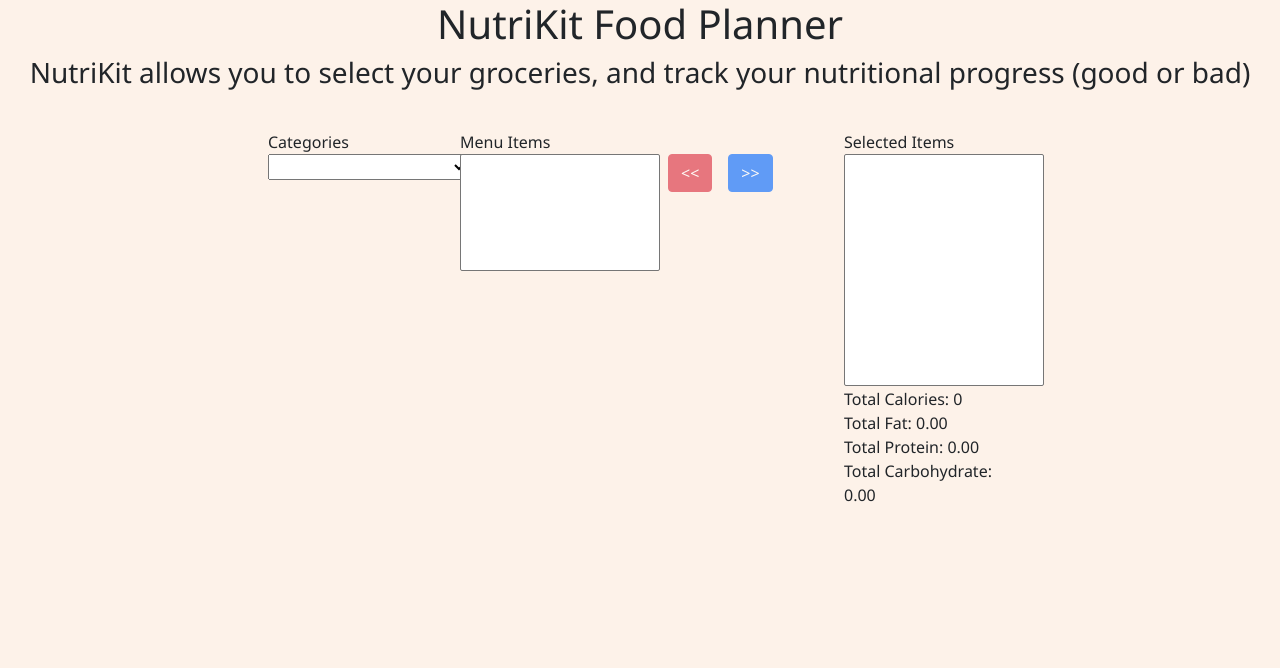
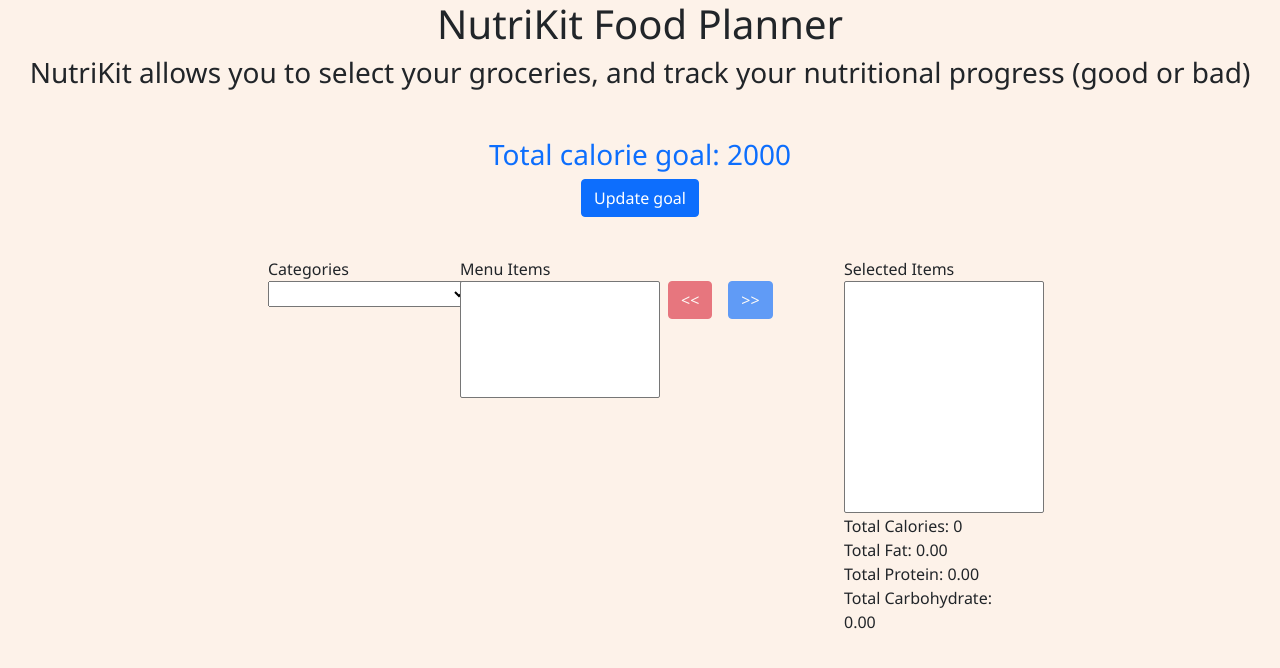
Before and after one commit to JZ8089/swen344, a React (Create React App) app in the folder jz8089-react-client3/: page / in a window 1280 px wide. Shown: the top 668 px of the page. Built offline with nearby package versions, Linux system fonts and the light colour scheme.

Commit message:
create CaloriesGoal component to update total calorie goal

```diff
--- a/jz8089-react-client3/src/App.js
+++ b/jz8089-react-client3/src/App.js
@@ -3,6 +3,7 @@ import "./App.css";
 import Header from "./components/header/header";
 import Category from "./components/category/category";
 import NutritionFacts from "./components/nutrition-facts/NutritionFacts";
+import CaloriesGoal from "./components/calories-goal/CaloriesGoal";
 
 const foodData = {
   proteins: [
@@ -251,11 +252,14 @@ class App extends Component {
       buttonDirection: ">>",
       calories: 0,
       selectedItems: [],
+      caloriesGoal: 2000,
+      calorieGoalModal: false,
     };
     this.handleCategoryChange = this.handleCategoryChange.bind(this);
     this.changeFoodListHandler = this.changeFoodListHandler.bind(this);
     this.changeSelectItemHandler = this.changeSelectItemHandler.bind(this);
     this.handleButtonClick = this.handleButtonClick.bind(this);
+    this.changeCalorieGoalHandler = this.changeCalorieGoalHandler.bind(this);
   }
 
   handleCategoryChange(evt) {
@@ -305,10 +309,24 @@ class App extends Component {
     this.setState({ selectedItem: evt.target.value, buttonDirection: "<<" });
   }
 
+  changeCalorieGoalHandler(evt) {
+    this.setState({ caloriesGoal: evt.target.value });
+  }
+
   render() {
     return (
       <div>
         <Header />
+        <CaloriesGoal
+          caloriesGoal={this.state.caloriesGoal}
+          modalOpen={this.state.calorieGoalModal}
+          toggleModal={() =>
+            this.setState((prevState) => ({
+              calorieGoalModal: !prevState.calorieGoalModal,
+            }))
+          }
+          changeCalorieGoal={this.changeCalorieGoalHandler}
+        />
         <Category
           state={this.state}
           changeSelectItemHandler={this.changeSelectItemHandler}
--- /dev/null
+++ b/jz8089-react-client3/src/components/calories-goal/CaloriesGoal.js
@@ -0,0 +1,51 @@
+import {
+  Button,
+  Col,
+  Container,
+  Modal,
+  ModalHeader,
+  ModalBody,
+  ModalFooter,
+  Input,
+} from "reactstrap";
+
+const CaloriesGoal = ({
+  caloriesGoal,
+  modalOpen,
+  toggleModal,
+  changeCalorieGoal,
+}) => {
+  return (
+    <Container className="text-center mt-5">
+      <Modal isOpen={modalOpen} toggle={toggleModal}>
+        <ModalHeader toggle={toggleModal}>
+          Update your total calorie goal
+        </ModalHeader>
+        <ModalBody>
+          <Input
+            type="number"
+            className="w-50"
+            value={caloriesGoal}
+            onChange={changeCalorieGoal}
+          />
+        </ModalBody>
+        <ModalFooter>
+          <Button color="danger" onClick={toggleModal}>
+            Close
+          </Button>
+        </ModalFooter>
+      </Modal>
+
+      <Col>
+        <h3 className="text-primary">Total calorie goal: {caloriesGoal}</h3>
+      </Col>
+      <Col>
+        <Button color="primary" onClick={toggleModal}>
+          Update goal
+        </Button>
+      </Col>
+    </Container>
+  );
+};
+
+export default CaloriesGoal;
```
